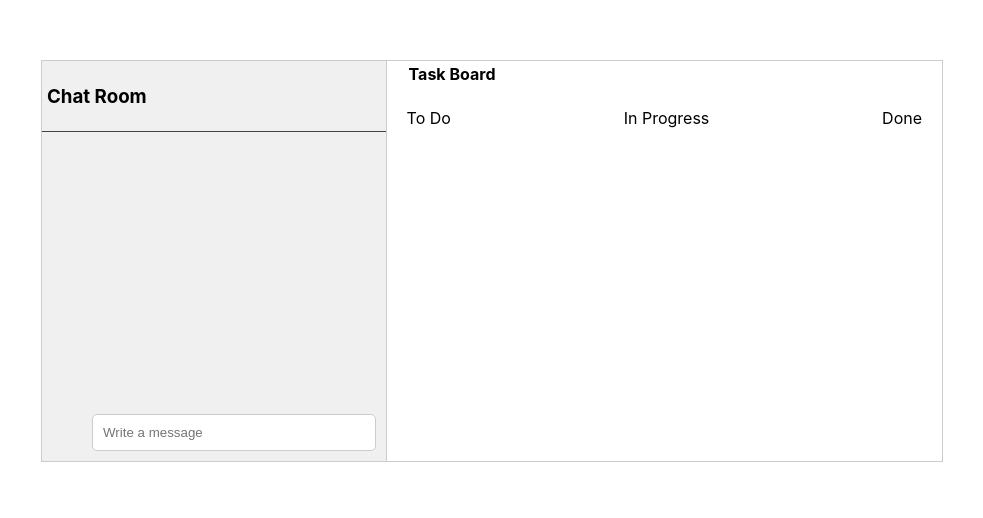
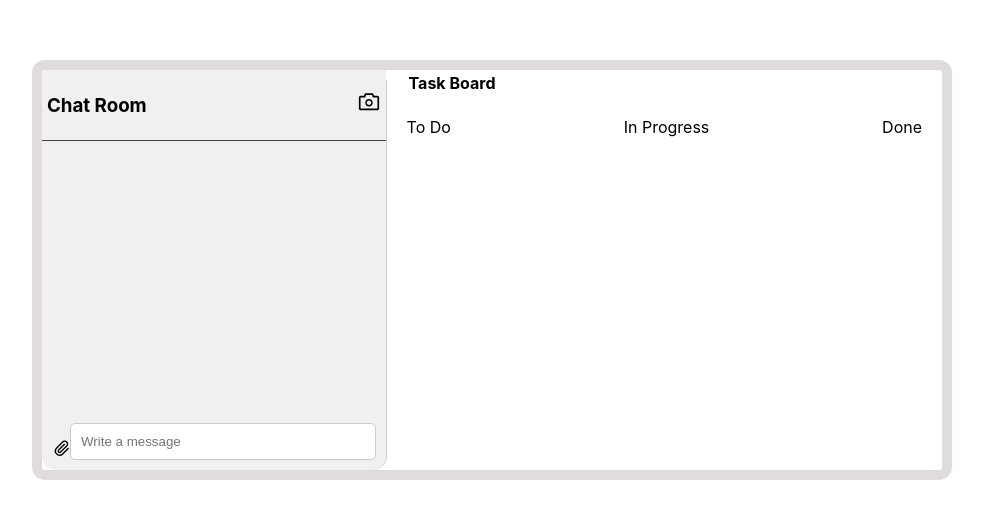
Before and after one commit to priyanshuuranjan/My-Ways-, a React (Create React App) app: page /dashboard in a window 1280 px wide. Shown: the part 140-658 px from the top of the page, without its empty margins (148-1131 px from the left). Built offline with nearby package versions, Linux system fonts and the light colour scheme.

Commit message:
All done final commit

```diff
--- a/src/components/Dashboard.css
+++ b/src/components/Dashboard.css
@@ -1,10 +1,12 @@
 .card {
     display: flex;
-    border: 1px solid #ccc;
+    border: 10px solid rgb(224, 220, 220); /* Change the border color to black and adjust thickness if needed */
     width: 900px;
     height: 400px;
     margin: 0 auto;
-    margin-top:200px;
+    margin-top: 200px;
+    border-radius: 13px;
+
 }
 
 .left-section {
@@ -13,6 +15,7 @@
   display: flex;
   flex-direction: column;
   background-color: #f0f0f0;
+  border-radius:14px;
 }
 
 .chat-room-header {
@@ -33,9 +36,12 @@
   flex: 1;
   display: flex;
   justify-content: flex-end;
-    align-items:end;
+  align-items: end;
   margin-left: 40px;
   padding: 10px;
+}
+.attachments {
+  margin-left: -40px;
 }
 
 input[type="text"] {
@@ -64,8 +70,6 @@
   justify-content: space-between;
   align-items: center;
   padding: 2px;
-
-
 }
 
 .task-board {
--- a/src/components/Dashboard.js
+++ b/src/components/Dashboard.js
@@ -1,4 +1,6 @@
 import React from "react";
+import { AiOutlineCamera } from "react-icons/ai";
+import { GrAttachment } from "react-icons/gr";
 import "./Dashboard.css";
 
 const Card = () => {
@@ -7,9 +9,14 @@ const Card = () => {
       <div className="left-section">
         <div className="chat-room-header">
           <h3>Chat Room</h3>
-          <i className="camera-icon"></i>
+          <i className="camera-icon">
+            <AiOutlineCamera />
+          </i>
         </div>
         <div className="message-header">
+          <i className="attachments">
+            <GrAttachment />
+          </i>
           <input type="text" placeholder="Write a message" />
         </div>
       </div>
```
Lines whose indentation alone changed are shown as unchanged.
